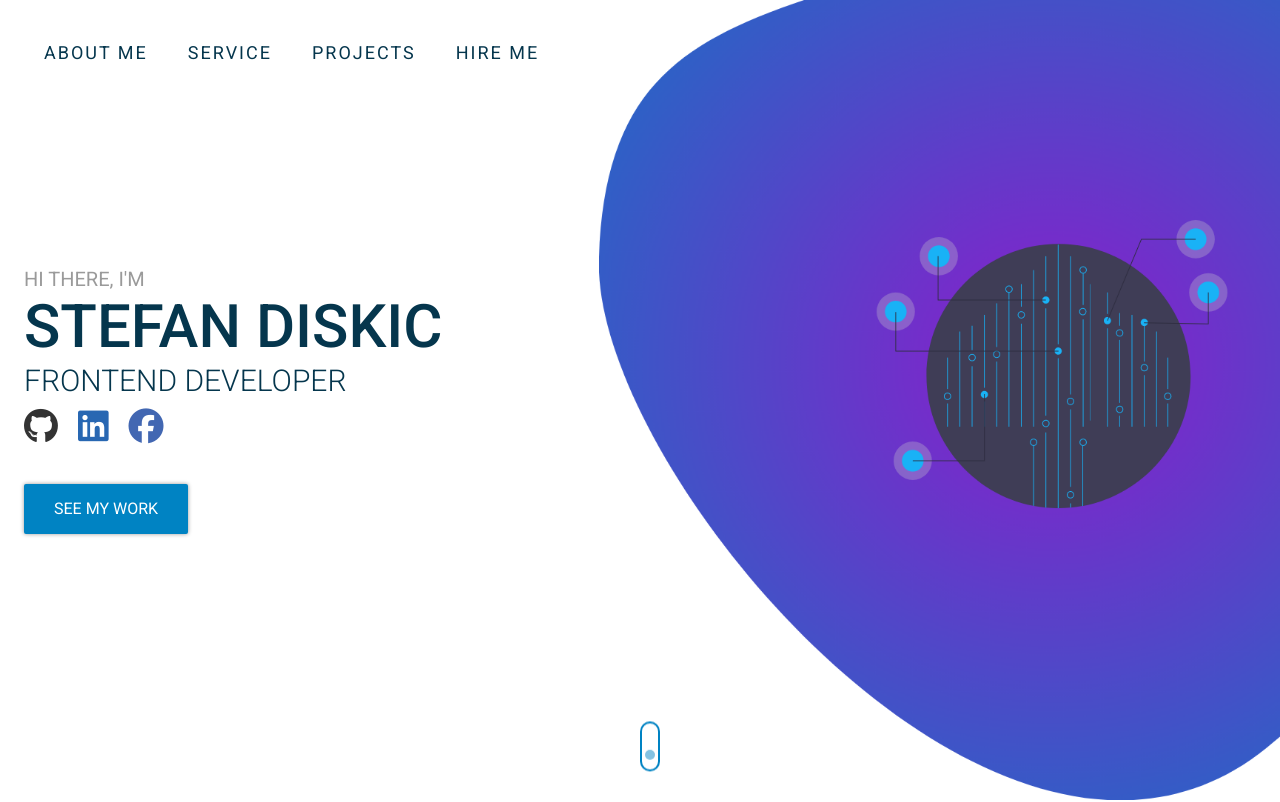
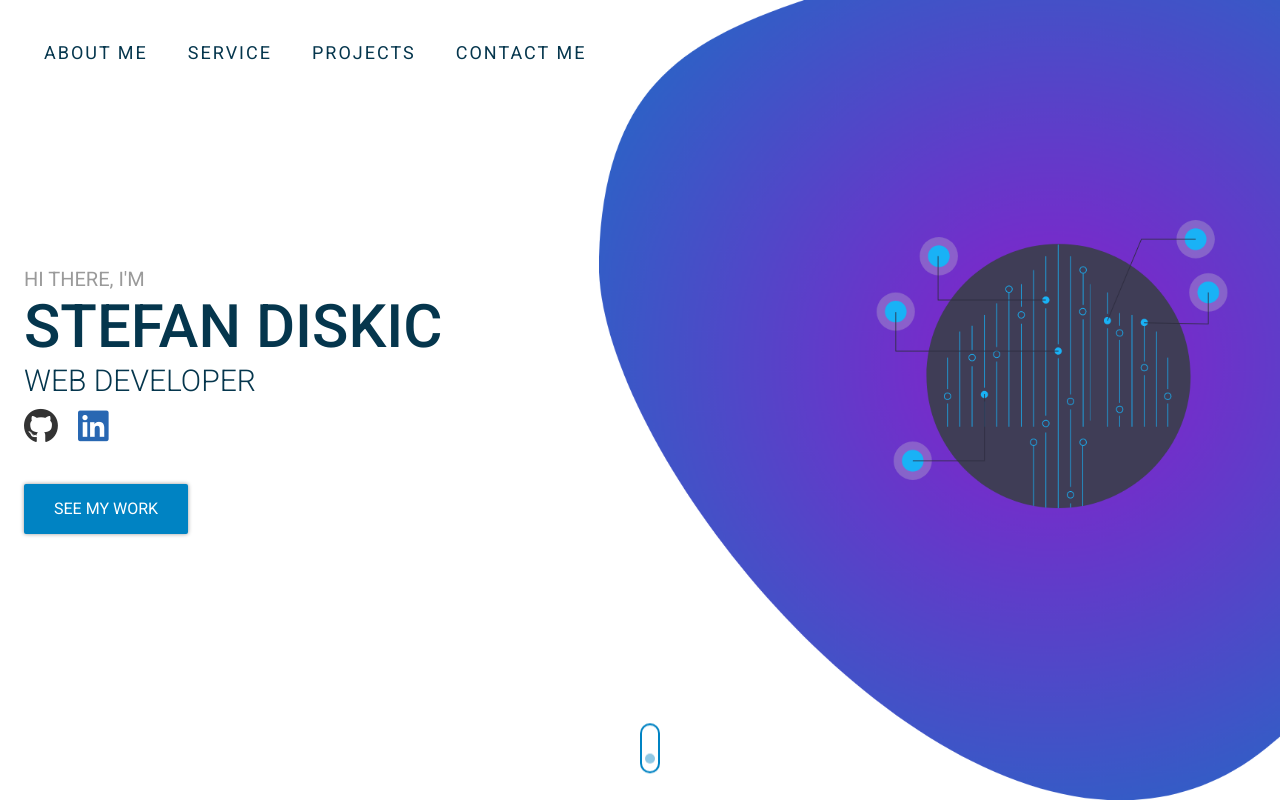
Before and after one commit to disko998/first-portfolio-website, a plain HTML site: page index.html in a window 1280 px wide. Shown: the top 802 px of the page. Drawn offline with nearby package versions, Linux system fonts and the light colour scheme.

Commit message:
added new projects

```diff
--- a/css/main.scss
+++ b/css/main.scss
@@ -416,12 +416,8 @@ body {
 
         a {
             margin: 2em 1em;
-            @include respond-to(small-tablet) {
-                @include size(100%, auto);
-            }
 
             .project {
-                @include size($project-size, $project-size);
                 border: 1px solid color(lightGray);
                 border-radius: $softBorderRadius;
                 overflow: hidden;
@@ -430,12 +426,8 @@ body {
                 box-shadow: none;
                 padding: 1em;
                 transition: transition(transform), transition(box-shadow);
-                @include respond-to(tablet) {
-                    @include size($project-size - 100, $project-size - 100);
-                }
-                @include respond-to(small-tablet) {
-                    @include size(100%, auto);
-                }
+                height: 300px;
+                width: 300px;
 
                 &:hover {
                     transform: scale(1.1);
--- a/index.html
+++ b/index.html
@@ -19,7 +19,7 @@
         <link rel="stylesheet" href="./css/main.css" />
         <link rel="stylesheet" href="https://unpkg.com/aos@next/dist/aos.css" />
         <link rel="icon" href="assets/Logo@2x.png" type="image/x-icon" />
-        <title>Stefan Diskic | Frontend Developer</title>
+        <title>Stefan Diskic | Web Developer</title>
     </head>
     <body>
         <header>
@@ -31,7 +31,7 @@
                             <li><a href="#about">About me</a></li>
                             <li><a href="#service">Service</a></li>
                             <li><a href="#projects">Projects</a></li>
-                            <li><a href="#contact">Hire me</a></li>
+                            <li><a href="#contact">Contact me</a></li>
                         </ul>
                     </div>
                 </div>
@@ -43,7 +43,7 @@
                         <div class="header-title">
                             <span class="greeting">hi there, i'm</span><br />
                             <span class="name">Stefan Diskic</span><br />
-                            <span class="title">frontend developer</span>
+                            <span class="title">web developer</span>
                         </div>
                         <div class="social-links">
                             <a
@@ -53,7 +53,7 @@
                                 target="_blank"
                                 class="icon"
                             >
-                                <span class="fab fa-github" />
+                                <span class="fab fa-github"></span>
                             </a>
                             <a
                                 href="https://www.linkedin.com/in/stefan-diskic-65586b16b/"
@@ -62,16 +62,7 @@
                                 target="_blank"
                                 class="icon"
                             >
-                                <span class="fab fa-linkedin" />
-                            </a>
-                            <a
-                                href="https://www.facebook.com/profile.php?id=100006570827549"
-                                rel="noreferrer"
-                                aria-label="github"
-                                target="_blank"
-                                class="icon"
-                            >
-                                <span class="fab fa-facebook" />
+                                <span class="fab fa-linkedin"></span>
                             </a>
                         </div>
                         <div class="header-buttons">
@@ -83,7 +74,9 @@
                             </a>
                         </div>
                     </div>
-                    <a href="#about" class="scroll-indicator"><div class="circle"></div></a>
+                    <a href="#about" class="scroll-indicator"
+                        ><div class="circle"></div
+                    ></a>
                 </div>
             </div>
         </header>
@@ -100,11 +93,16 @@
                             <h2 data-aos="fade-left">Who am i</h2>
                         </div>
                         <p class="summary">
-                            A young and passionate developer, always happy to learn new things and evolve. Fell in love
-                            with computers and programming as a kid and has pursued his dream to become a developer
+                            A young and passionate developer, always happy to learn new
+                            things and evolve. Fell in love with computers and programming
+                            as a kid and has pursued his dream to become a developer
                             since, also big gaming enthusiast.😎 🤓
                         </p>
-                        <a href="./assets/Stefan's Resume.pdf" download class="button-primary">
+                        <a
+                            href="./assets/Stefan's Resume.pdf"
+                            download
+                            class="button-primary"
+                        >
                             <div class="c-ripple js-ripple">
                                 <span class="c-ripple__circle"></span>
                             </div>
@@ -119,15 +117,22 @@
             <div class="container">
                 <div class="f-row content">
                     <div data-aos="fade-up" class="f-col grow card">
-                        <img src="./assets/illustration/responsive-black.svg" alt="Responsive Design" />
+                        <img
+                            src="./assets/illustration/responsive-black.svg"
+                            alt="Responsive Design"
+                        />
                         <p>
-                            Responsive websites and web applications. Mobile, tablet and desktop friendly
+                            Responsive websites and web applications. Mobile, tablet and
+                            desktop friendly
                         </p>
                     </div>
                     <div data-aos="fade-up" data-aos-delay="500" class="f-col grow card">
-                        <img src="./assets/illustration/mobile-black.svg" alt="Phone Applications" />
+                        <img
+                            src="./assets/illustration/mobile-black.svg"
+                            alt="Phone Applications"
+                        />
                         <p>
-                            Android and iOS mobile applications with one code source
+                            Android and iOS mobile applications with one source code
                         </p>
                     </div>
                     <div data-aos="fade-up" data-aos-delay="700" class="f-col grow card">
@@ -144,7 +149,11 @@
                     <h1 data-aos="fade-right">Technology stack</h1>
                     <h2 data-aos="fade-left">Skills</h2>
                 </div>
-                <div data-aos="zoom-in" id="skills-wrapper" class="f-row f-wrap f-center"></div>
+                <div
+                    data-aos="zoom-in"
+                    id="skills-wrapper"
+                    class="f-row f-wrap f-center"
+                ></div>
             </div>
         </section>
 
@@ -155,7 +164,11 @@
                     <h2 data-aos="fade-left">Portfolio</h2>
                 </div>
 
-                <div data-aos="zoom-in" id="projects-wrapper" class="f-row f-center f-wrap"></div>
+                <div
+                    data-aos="zoom-in"
+                    id="projects-wrapper"
+                    class="f-row f-center f-wrap"
+                ></div>
             </div>
         </section>
 
@@ -169,11 +182,25 @@
                     <div data-aos="fade-up" class="contact-form f-col f-center">
                         <form action="#" method="POST" id="contact-form">
                             <div class="group">
-                                <input class="form-input" name="name" id="name" aria-label="name" type="text" />
-                                <label class="form-input-label" for="name">Full Name</label>
+                                <input
+                                    class="form-input"
+                                    name="name"
+                                    id="name"
+                                    aria-label="name"
+                                    type="text"
+                                />
+                                <label class="form-input-label" for="name"
+                                    >Full Name</label
+                                >
                             </div>
                             <div class="group">
-                                <input class="form-input" name="email" id="email" aria-label="email" type="email" />
+                                <input
+                                    class="form-input"
+                                    name="email"
+                                    id="email"
+                                    aria-label="email"
+                                    type="email"
+                                />
                                 <label class="form-input-label" for="email">Email</label>
                             </div>
                             <div class="group">
@@ -184,7 +211,9 @@
                                     aria-label="message"
                                     rows="5"
                                 ></textarea>
-                                <label for="message" class="form-input-label">Your Message</label>
+                                <label for="message" class="form-input-label"
+                                    >Your Message</label
+                                >
                             </div>
                             <button class="button-primary send">
                                 <div class="c-ripple js-ripple">
@@ -195,11 +224,14 @@
                         </form>
                         <ul class="contact-info">
                             <li>
-                                <a href="tel:+381 60 5565144"><span class="fa fa-phone"></span> +381 60 5565144</a>
+                                <a href="tel:+381 60 5565144"
+                                    ><span class="fa fa-phone"></span> +381 60 5565144</a
+                                >
                             </li>
                             <li>
                                 <a href="mailto:disko998@gmail.com"
-                                    ><span class="fa fa-envelope"></span> disko998@gmail.com</a
+                                    ><span class="fa fa-envelope"></span>
+                                    disko998@gmail.com</a
                                 >
                             </li>
                         </ul>
@@ -231,9 +263,15 @@
         <script src="./js//theme.js"></script> -->
 
         <!--Email js-->
-        <script type="text/javascript" src="https://cdn.jsdelivr.net/npm/emailjs-com@2.3.2/dist/email.min.js"></script>
+        <script
+            type="text/javascript"
+            src="https://cdn.jsdelivr.net/npm/emailjs-com@2.3.2/dist/email.min.js"
+        ></script>
         <script src="./js/contact-form.js"></script>
 
-        <script src="https://kit.fontawesome.com/84978856d2.js" crossorigin="anonymous"></script>
+        <script
+            src="https://kit.fontawesome.com/84978856d2.js"
+            crossorigin="anonymous"
+        ></script>
     </body>
 </html>
--- a/js/data.js
+++ b/js/data.js
@@ -5,7 +5,14 @@ var PROJECTS = [
         category: 'mobile',
         github: '#',
         link: 'https://play.google.com/store/apps/details?id=com.convose.convose',
-        technologies: ['React Native', 'Expo', 'TypeScript', 'Redux', 'Observables', 'Styled Components'],
+        technologies: [
+            'React Native',
+            'Expo',
+            'TypeScript',
+            'Redux',
+            'Observables',
+            'Styled Components',
+        ],
     },
     {
         name: 'Protected',
@@ -17,7 +24,7 @@ var PROJECTS = [
     },
     {
         name: 'Wallty',
-        src: './assets/portfolio/wallty.png',
+        src: './assets/portfolio/wallty.svg',
         category: 'mobile',
         github: '#',
         link: 'https://play.google.com/store/apps/details?id=com.wallty.wallty',
@@ -29,15 +36,30 @@ var PROJECTS = [
         category: 'web',
         github: 'https://github.com/disko998/crown-clothing',
         link: 'https://cr-live.herokuapp.com/',
-        technologies: ['React', 'Redux', 'Redux Saga', 'Firebase', 'Styled Components', 'Stripe Payments'],
+        technologies: [
+            'React',
+            'Redux',
+            'Redux Saga',
+            'Firebase',
+            'Styled Components',
+            'Stripe Payments',
+        ],
     },
     {
-        name: 'Portfolio',
-        src: './assets/Logo@2x.png',
+        name: 'Mp3 Jokes',
+        src: './assets/portfolio/mp3jokes.svg',
         category: 'web',
-        github: '#',
-        link: '#',
-        technologies: ['HTML', 'Sass', 'JQuery'],
+        github: 'https://github.com/disko998/mp3-jokes',
+        link: 'https://mp3-jokes.firebaseapp.com',
+        technologies: ['React', 'Redux', 'Redux-saga', 'Firebase', 'Material UI'],
+    },
+    {
+        name: 'Just Todos',
+        src: './assets/portfolio/just-todos.svg',
+        category: 'web',
+        github: 'https://github.com/disko998/just-todos',
+        link: 'https://just-todos.netlify.com',
+        technologies: ['React', 'Redux', 'Material UI'],
     },
     {
         name: 'Imperial Monogram Travel',
@@ -61,11 +83,13 @@ var SKILLS = [
     { name: 'Android', category: 'frontend', logo: './assets/skills/android.svg' },
     { name: 'iOS', category: 'frontend', logo: './assets/skills/apple-black.svg' },
     { name: 'Expo', category: 'frontend', logo: './assets/skills/expo.png' },
-    { name: 'Styled components', category: 'frontend', logo: './assets/skills/sc.png' },
 
     { name: 'Express', category: 'backend', logo: './assets/skills/express.svg' },
     { name: 'Firebase', category: 'backend', logo: './assets/skills/firebase-1.svg' },
+    { name: 'MongoDB', category: 'backend', logo: './assets/skills/mongodb.svg' },
+    { name: 'MySQL', category: 'backend', logo: './assets/skills/mysql.svg' },
 
+    { name: 'Styled components', category: 'frontend', logo: './assets/skills/sc.png' },
     { name: 'Sass', category: 'ui', logo: './assets/skills/sass-1.svg' },
     { name: 'Bootstrap', category: 'ui', logo: './assets/skills/bootstrap.svg' },
     { name: 'Materialize', category: 'ui', logo: './assets/skills/material-ui.svg' },
```
Also changed, not shown: assets/portfolio/just-todos.svg (added), assets/portfolio/mp3jokes.svg (added), assets/portfolio/wallty.svg (added), assets/skills/mongodb.svg (added), assets/skills/mysql.svg (added), css/main.css, 1 other file.
